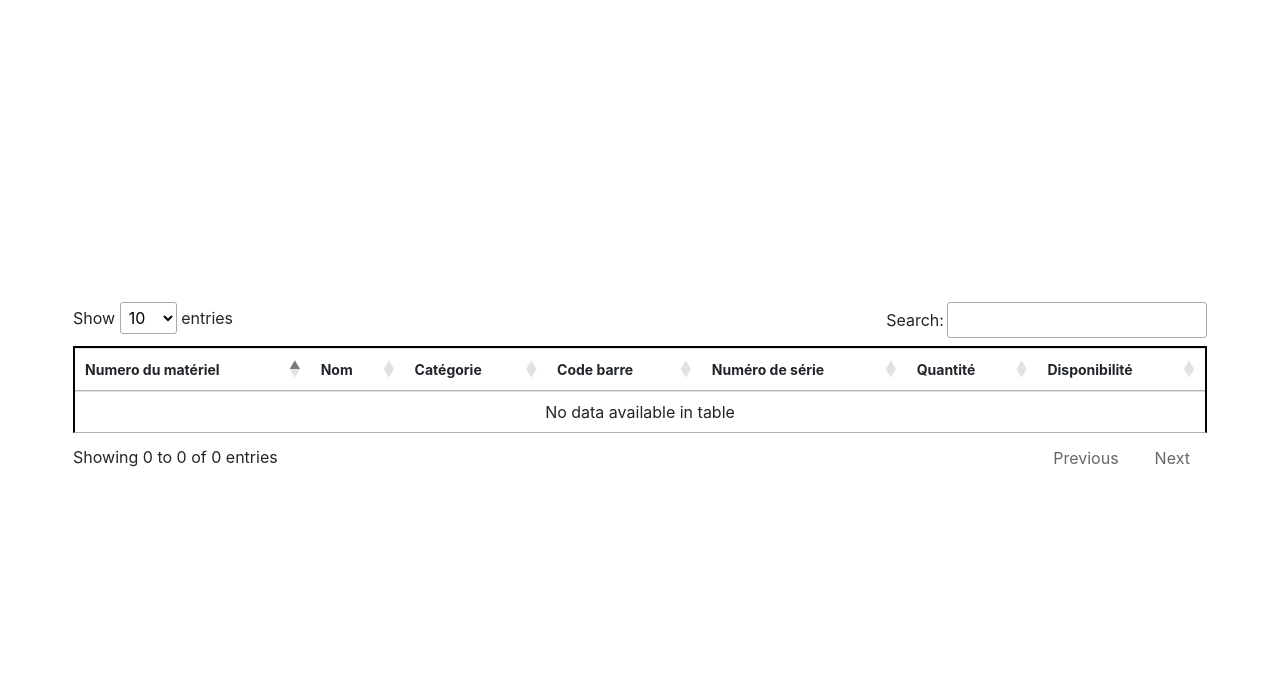
After one commit to me98h/inventaire-1, a PHP site: page /views/viewMateriel.php in a window 1280 px wide. The commit adds this page. Shown: the top 679 px of the page. Run offline with PHP 8.4, Linux system fonts and the light colour scheme; the template is opened without the code that fills it, so the values that code supplies are empty; some libraries are stand-ins or nearby versions.

Commit message:
add style

```diff
--- /dev/null
+++ b/views/viewMateriel.php
@@ -0,0 +1,73 @@
+<!DOCTYPE html>
+<html>
+    <head>
+        <meta http-equiv="Content-Type" content="text/html; charset=UTF-8" />
+        <link rel="stylesheet" type="text/css" href="https://maxcdn.bootstrapcdn.com/bootstrap/4.1.3/css/bootstrap.min.css">
+        <link rel="stylesheet" type="text/css" href="https://cdn.datatables.net/1.10.19/css/jquery.dataTables.min.css">
+        <script type="text/javascript" src="https://code.jquery.com/jquery-3.3.1.js"></script>
+        <script type="text/javascript" src="https://cdn.datatables.net/1.10.19/js/jquery.dataTables.min.js"></script>
+        <title>Inventaire_UCP</title>
+        <style type="text/css">
+        	table{
+        		text-align: center;
+        		border:2px solid black;
+        	}
+        	.table_pret{
+        		width: 30cm;
+        		margin: auto;
+        		height: 10cm;
+        		margin-top: 8cm;
+        	}
+
+            table tr[data-href] {
+                cursor: pointer;
+            }
+            table th{
+            	font-size: 14px;
+            }
+        </style>
+        <script type="text/javascript">
+			$(document).ready( function () {
+				$('#tab_mat').DataTable();
+			} );
+
+            $(document).ready(function(){
+                $('*[data-href]').click(function(){
+                    window.location = $(this).data('href');
+                    return false;
+                });
+            });
+        </script>
+    </head>
+    <body>
+        <div class='table_pret'>
+        <table id='tab_mat' class='table table-hover' class='display'>
+                    <thead>
+                        <tr>
+                            <th>Numero du matériel</th>
+                            <th>Nom</th>
+                            <th>Catégorie</th>
+                            <th>Code barre</th>
+                            <th>Numéro de série</th>
+                            <th>Quantité</th>
+                            <th>Disponibilité</th>
+                        </tr>
+                    </thead>
+                    <tbody>
+                        <?php foreach ($materiels as $mat): ?>
+                            <tr class=<?= $mat->getCouleur() ?>>
+                                <td><?= $mat->no_mat() ?></td>
+                                <td><?= $mat->nom() ?></td>
+                                <td><?= $mat->categorie() ?></td>
+                                <td><?= $mat->code_barre() ?></td>
+                                <td><?= $mat->num_serie() ?></td>
+                                <td><?= $mat->quantite() ?></td>
+                                <td><?= $mat->dispo() ?></td>
+                            </tr>
+                        <?php endforeach; ?>
+
+                    </tbody>
+            </table>
+        </div>
+	</body>
+</html>
```
Also changed, not shown: controllers/ControllerMateriel.php (added, +22 -0 lines), models/MaterielManager.php (added, +9 -0 lines), views/viewPret.php (+53 -2 lines), images/image_de_fond.jpg (added).
